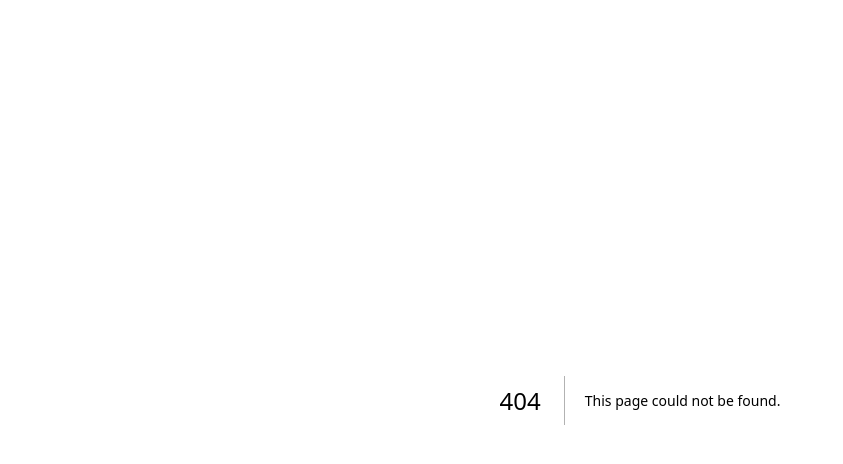
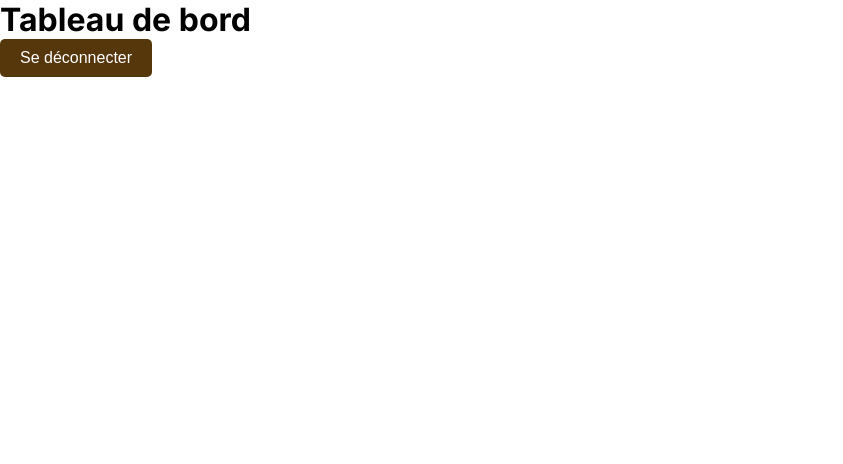
Before and after one commit to karambeu/wifiClient, a Next.js app: page /dashboard in a window 1280 px wide. Before the commit this address had no page. Shown: the top 464 px of the page, without its empty margins (0-843 px from the left). Built offline with nearby package versions, Linux system fonts and the light colour scheme.

Commit message:
nextauth configure

```diff
--- /dev/null
+++ b/app/Provider.js
@@ -0,0 +1,8 @@
+'use client'
+import {SessionProvider} from "next-auth/react"
+export const AuthProvider = ({children})=>{
+    return (
+        <SessionProvider>{children}</SessionProvider>
+    )
+
+}
--- /dev/null
+++ b/app/dashboard/page.jsx
@@ -0,0 +1,13 @@
+import LogoutButton from '@/components/LogoutButton'
+import React from 'react'
+
+function Dashboard() {
+  return (
+    <>
+        <h1>Tableau de bord</h1>
+        <LogoutButton />
+    </>
+  )
+}
+
+export default Dashboard
--- a/app/globals.css
+++ b/app/globals.css
@@ -87,6 +87,23 @@ button[type="submit"]:hover {
   background-color: #402b0a; /* Une nuance légèrement plus foncée pour le hover */
 }
 
+/* button logout */
+
+.logout-button {
+  background-color: #56370c;
+  color: #fff;
+  padding: 10px 20px;
+  border: none;
+  border-radius: 5px;
+  cursor: pointer;
+  font-size: 16px;
+  transition: background-color 0.3s ease;
+}
+
+.logout-button:hover {
+  background-color: #70491d; /* Couleur légèrement plus claire au survol */
+}
+
 /* Masquer la section de l'image sur les petits écrans */
 @media (max-width: 768px) {
   .left-section {
--- a/app/layout.js
+++ b/app/layout.js
@@ -1,6 +1,8 @@
 import { Inter } from "next/font/google";
 import "./globals.css";
-
+import { AuthProvider } from "./Provider";
+import 'react-toastify/dist/ReactToastify.css';
+import { ToastContainer } from 'react-toastify';
 const inter = Inter({ subsets: ["latin"] });
 
 export const metadata = {
@@ -11,7 +13,12 @@ export const metadata = {
 export default function RootLayout({ children }) {
   return (
     <html lang="en">
-      <body className={inter.className}>{children}</body>
+      <body className={inter.className}>
+        <AuthProvider>
+          <ToastContainer />
+            {children}
+        </AuthProvider>
+        </body>
     </html>
   );
 }
--- /dev/null
+++ b/components/LogoutButton.jsx
@@ -0,0 +1,15 @@
+'use client'
+import { signOut } from 'next-auth/react';
+
+export default function LogoutButton() {
+    function handleSignOut() {
+        signOut({
+          callbackUrl: '/?message=signed-out', // URL vers laquelle l'utilisateur sera redirigé après la déconnexion
+        });
+      }
+  return (
+    <button className="logout-button" onClick={handleSignOut}>
+      Se déconnecter
+    </button>
+  );
+}
```
Also changed, not shown: app/page.js (+20 -2 lines), components/Login.jsx (+49 -23 lines).
